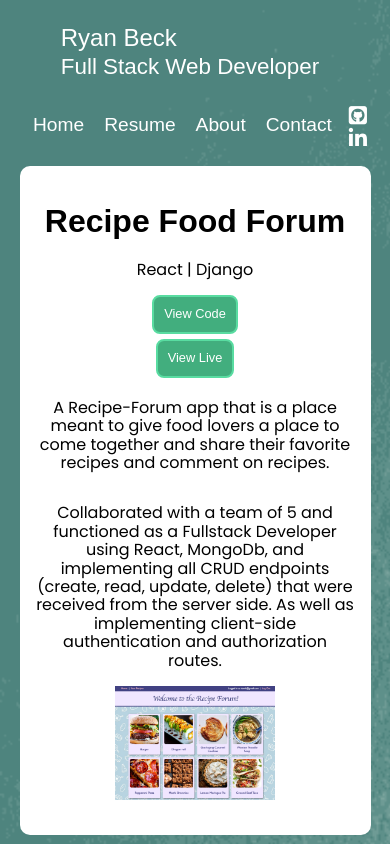
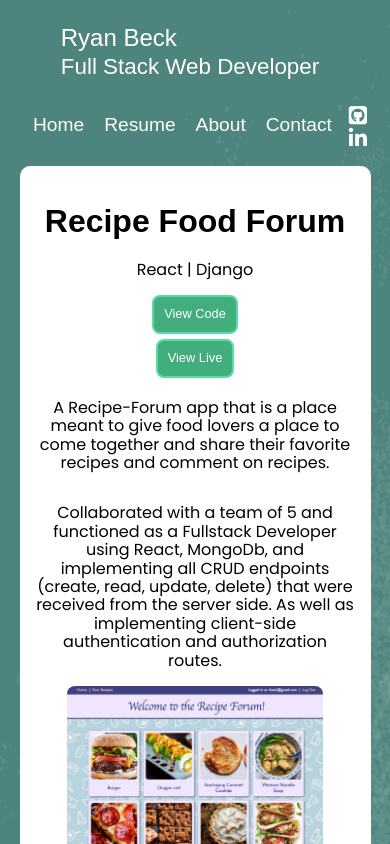
Before and after one commit to rbeck19/rb-portfolio, a React (Create React App) app: page / in a window 390 px wide. Shown: the top 844 px of the page. Built offline with nearby package versions, Linux system fonts and the light colour scheme.

Commit message:
updated Home page buttons and images removed hover size increase

```diff
--- a/src/Normalized.css
+++ b/src/Normalized.css
@@ -527,7 +527,7 @@
 	margin-bottom: 5px;
 }
 .projects:hover {
-	font-size: 1.6rem;
+	/* font-size: 1.6rem; */
 	text-decoration: underline;
 	/* background-color: #e05839;
 	color: #ffff;
@@ -537,7 +537,7 @@
 }
 
 .resume:hover {
-	font-size: 1.6rem;
+	/* font-size: 1.6rem; */
 	text-decoration: underline;
 	/* background-color: #e05839;
 	color: #ffff;
@@ -546,7 +546,7 @@
 	border-radius: 10px; */
 }
 .contact:hover {
-	font-size: 1.6rem;
+	/* font-size: 1.6rem; */
 	text-decoration: underline;
 	/* background-color: #e05839;
 	color: #ffff;
@@ -730,7 +730,7 @@
 .buttonLink:hover {
 	background-color: #dcdcdc;
 	color: rgb(1, 1, 1);
-	font-size: 1.0rem;
+	/* font-size: 1.0rem; */
 }
 .projectDesc {
 	color: black;
@@ -755,9 +755,13 @@
 	margin-left: auto;
 	margin-right: auto;
 	margin-bottom: 20px;
+	border-radius: 8px;
+	/* border: 5px solid transparent; */
 }
 .projectImages:hover {
-	width: 80%;
+	/* width: 80%; */
+	/* border: 5px solid rgb(89, 220, 161); */
+	box-shadow: rgba(89, 220, 161) 0px 0px 20px 8px;
 }
 .keyProjectImages {
 	width: 20%;
@@ -797,4 +801,7 @@
 		margin-right: 10px;
 		border-radius: 25px;
 	}
+	.projectImages{
+		width: 80%;
+	}
 }
```
